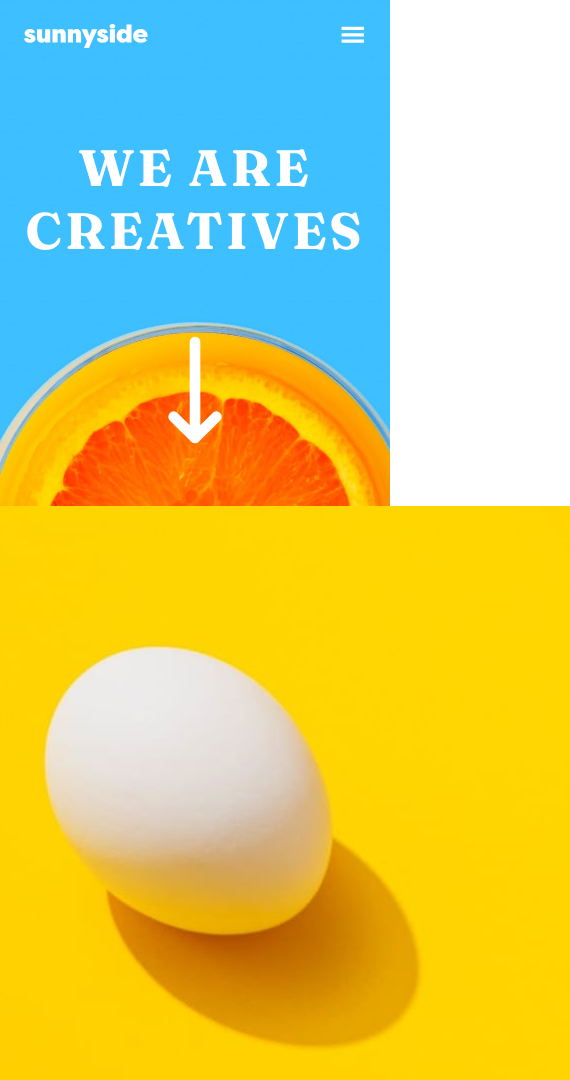
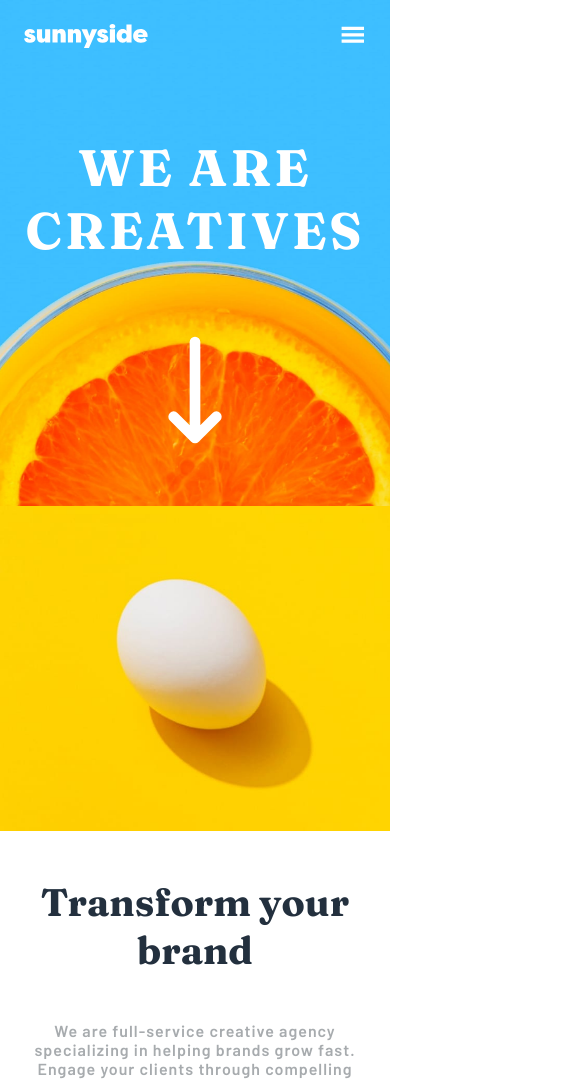
Before and after one commit to paulboguta/sunnyside-landing-page, a React (Create React App) app: page / in a window 390 px wide. Shown: the top 1080 px of the page, 570 px wide, since content can reach past the window. Built offline with nearby package versions, Linux system fonts and the light colour scheme.

Commit message:
fix header img responsivness

```diff
--- a/src/components/Header/Header.jsx
+++ b/src/components/Header/Header.jsx
@@ -19,6 +19,7 @@
 
 const Wrapper = styled.div`
   height: 60vh;
+  width: 100%;
   background-image: url(${BackgroundHeader});
   background-repeat: no-repeat;
   background-size: cover;
@@ -27,7 +28,7 @@
   display: flex;
   flex-direction: column;
 
-  @media screen and (max-width: 768px) {
+  @media screen and (min-width: 768px) {
     background-image: url(${BackgroundHeaderMobile});
   }
 `;
--- a/src/components/Sections/Intro/IntroSection1.jsx
+++ b/src/components/Sections/Intro/IntroSection1.jsx
@@ -23,11 +23,10 @@
   @media screen and (min-width: 768px) {
     flex-direction: ${(props) => props.direction};
     justify-content: flex-start;
+  }
+
+  img {
     width: 100%;
-
-    img {
-      height: 50%;
-    }
   }
 `;
 
```
